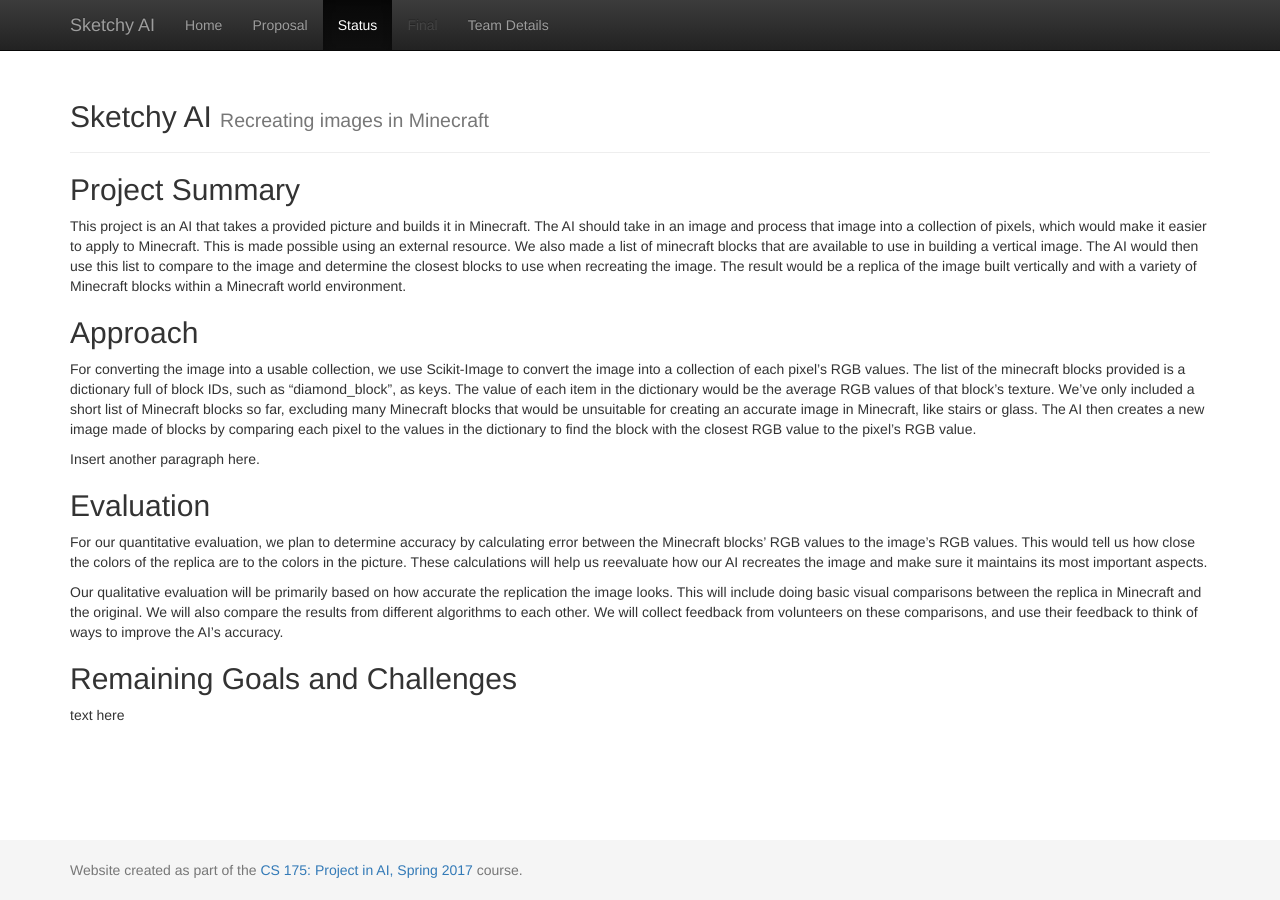
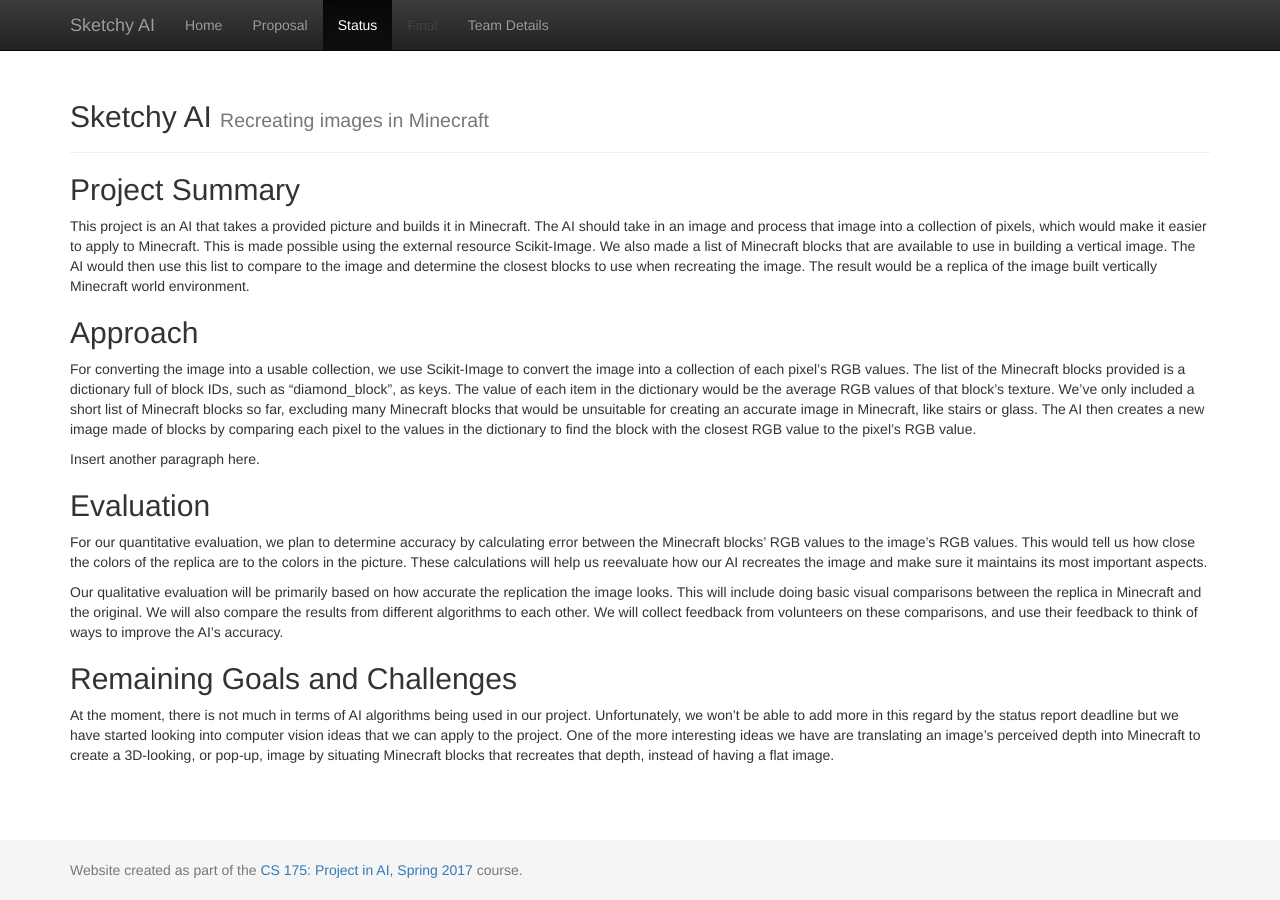
Before and after one commit to Alex561/CS175-Project, a Jekyll site: the page built from docs/status.md, in a window 1280 px wide. Built offline with Jekyll 4.4.1, drawn with Linux system fonts in a browser that asks for light colours.

Commit message:
Minor website changes

```diff
--- a/docs/status.md
+++ b/docs/status.md
@@ -5,10 +5,10 @@ title:	Status
 
 ## Project Summary
 
-This project is an AI that takes a provided picture and builds it in Minecraft. The AI should take in an image and process that image into a collection of pixels, which would make it easier to apply to Minecraft. This is made possible using an external resource. We also made a list of minecraft blocks that are available to use in building a vertical image. The AI would then use this list to compare to the image and determine the closest blocks to use when recreating the image. The result would be a replica of the image built vertically and with a variety of Minecraft blocks within a Minecraft world environment.
+This project is an AI that takes a provided picture and builds it in Minecraft. The AI should take in an image and process that image into a collection of pixels, which would make it easier to apply to Minecraft. This is made possible using the external resource Scikit-Image. We also made a list of Minecraft blocks that are available to use in building a vertical image. The AI would then use this list to compare to the image and determine the closest blocks to use when recreating the image. The result would be a replica of the image built vertically Minecraft world environment.
 
 ## Approach
-For converting the image into a usable collection, we use Scikit-Image to convert the image into a collection of each pixel’s RGB values. The list of the minecraft blocks provided is a dictionary full of block IDs, such as “diamond_block”, as keys. The value of each item in the dictionary would be the average RGB values of that block’s texture. We’ve only included a short list of Minecraft blocks so far, excluding many Minecraft blocks that would be unsuitable for creating an accurate image in Minecraft, like stairs or glass. The AI then creates a new image made of blocks by comparing each pixel to the values in the dictionary to find the block with the closest RGB value to the pixel’s RGB value.
+For converting the image into a usable collection, we use Scikit-Image to convert the image into a collection of each pixel’s RGB values. The list of the Minecraft blocks provided is a dictionary full of block IDs, such as “diamond_block”, as keys. The value of each item in the dictionary would be the average RGB values of that block’s texture. We’ve only included a short list of Minecraft blocks so far, excluding many Minecraft blocks that would be unsuitable for creating an accurate image in Minecraft, like stairs or glass. The AI then creates a new image made of blocks by comparing each pixel to the values in the dictionary to find the block with the closest RGB value to the pixel’s RGB value.
 
 Insert another paragraph here.
 
@@ -20,4 +20,4 @@ Our qualitative evaluation will be primarily based on how accurate the replicati
 
 
 ## Remaining Goals and Challenges
-text here
+At the moment, there is not much in terms of AI algorithms being used in our project. Unfortunately, we won't be able to add more in this regard by the status report deadline but we have started looking into computer vision ideas that we can apply to the project. One of the more interesting ideas we have are translating an image's perceived depth into Minecraft to create a 3D-looking, or pop-up, image by situating Minecraft blocks that recreates that depth, instead of having a flat image.
```
Also changed, not shown: docs/index.md (+3 -0 lines).
